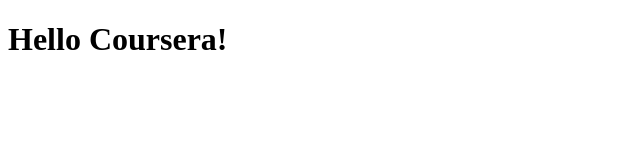
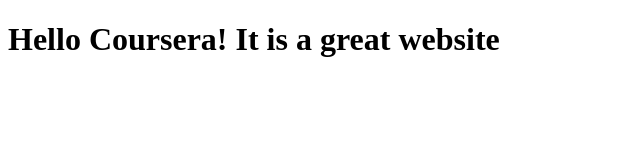
Before and after one commit to PraneetKhandelwal/first-repository, a plain HTML site: page site/index.html in a window 1280 px wide. Shown: the whole page, without its empty margins (0-640 px from the left). Drawn offline with Linux system fonts and the light colour scheme.

Commit message:
Updated first page

```diff
--- a/site/index.html
+++ b/site/index.html
@@ -4,6 +4,6 @@
 	<title>Hello Coursera!</title>
 </head>
 <body>
-<h1>Hello Coursera!</h1>
+<h1>Hello Coursera! It is a great website</h1>
 </body>
 </html>
```
